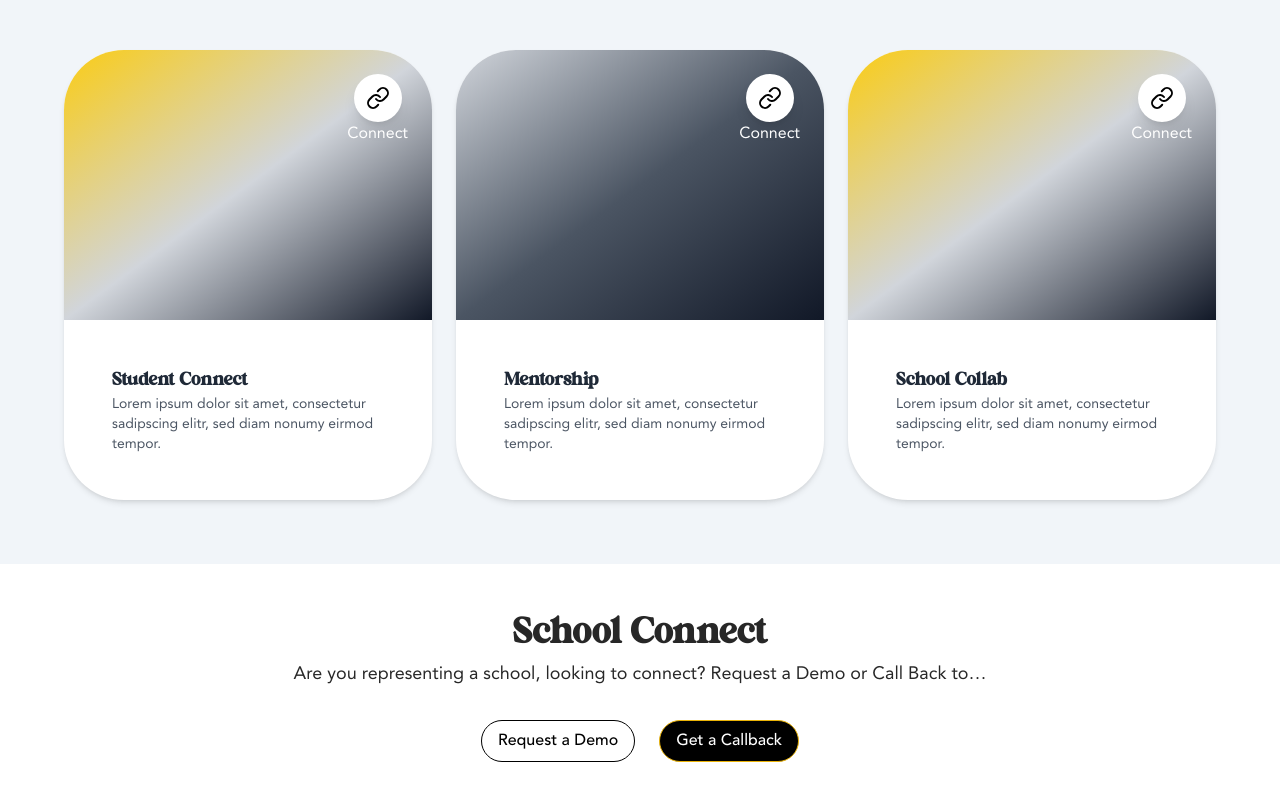
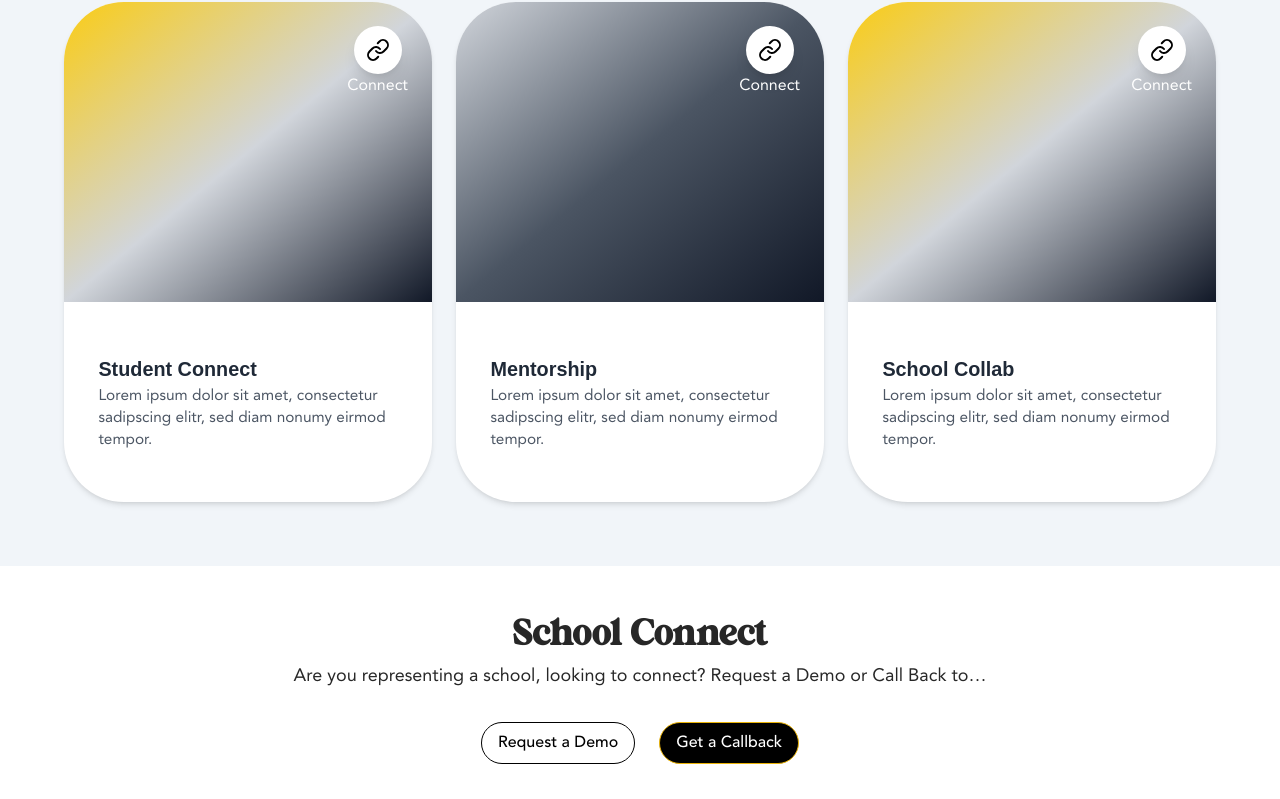
Before and after one commit to ZvityTeam/career-view-ui-dev, a React (Vite) app: page / in a window 1280 px wide. Shown: the part 1652-2451 px from the top of the page. Built offline with nearby package versions, Linux system fonts and the light colour scheme; a web font is replaced by a local one.

Commit message:
Change style for offer card.

```diff
--- a/src/components/offercard/OfferCard.tsx
+++ b/src/components/offercard/OfferCard.tsx
@@ -12,12 +12,12 @@ export const OfferCard = ({
   gradientClass,
 }: OfferCardProps) => {
   return (
-    <div className='flex h-[450px] flex-col overflow-hidden rounded-[60px] bg-white shadow-md'>
+    <div className='flex h-[500px] flex-col overflow-hidden rounded-[60px] bg-white shadow-md'>
       {/* Gradient Top Section */}
       <div className={`relative h-[60%] ${gradientClass}`}>
         {/* Circular Link Icon */}
         <div className='absolute right-6 top-6 flex flex-col items-center'>
-          <div className='flex h-12 w-12 items-center justify-center rounded-full bg-white shadow-lg'>
+          <div className='flex h-12 w-12 items-center justify-center rounded-full bg-white shadow-lg transition-colors hover:bg-slate-800 hover:text-white'>
             <Link />
           </div>
           <p className='text-white'>Connect</p>
@@ -25,9 +25,9 @@ export const OfferCard = ({
       </div>
 
       {/* Content Section */}
-      <div className='grid h-[40%] place-items-center px-12'>
+      <div className='grid h-[40%] scale-110 place-items-center px-12'>
         <div className='text-left'>
-          <h3 className='text-lg font-semibold text-gray-800'>{title}</h3>
+          <p className='text-lg font-semibold text-gray-800'>{title}</p>
           <p className='text-sm text-gray-600'>{description}</p>
         </div>
       </div>
--- a/src/components/whatweoffer/WhatWeOffer.tsx
+++ b/src/components/whatweoffer/WhatWeOffer.tsx
@@ -26,7 +26,7 @@ export const WhatWeOffer = () => {
   ];
 
   return (
-    <section className='z-20 space-y-32 bg-slate-100 py-16 pt-48'>
+    <section className='z-20 space-y-20 bg-slate-100 py-16 pt-48'>
       {/* Heading */}
       <div className='mb-12 text-center'>
         <SectionHeader
```
